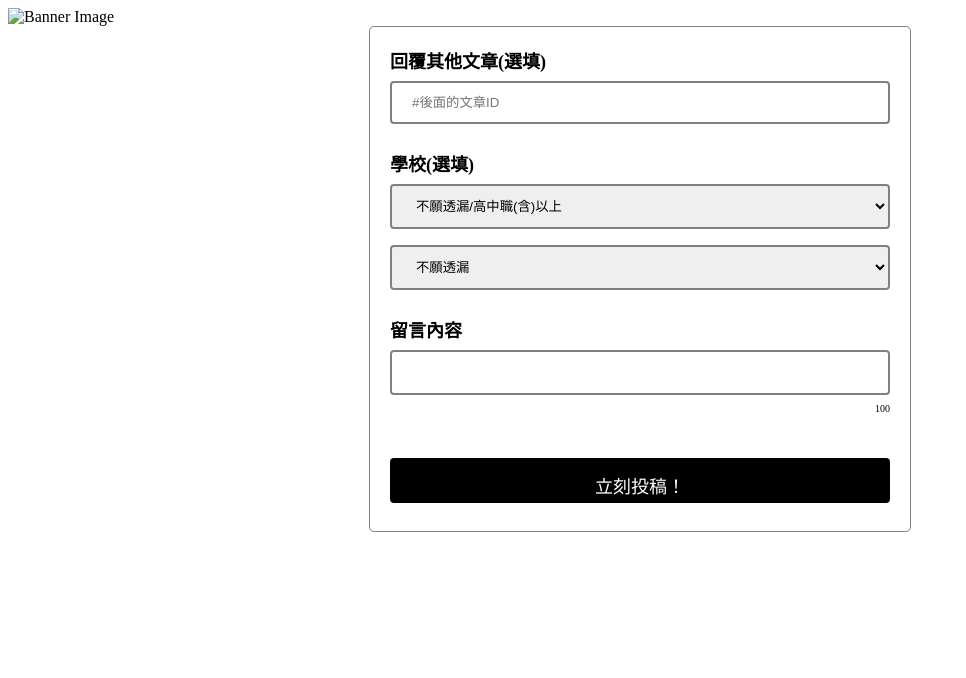
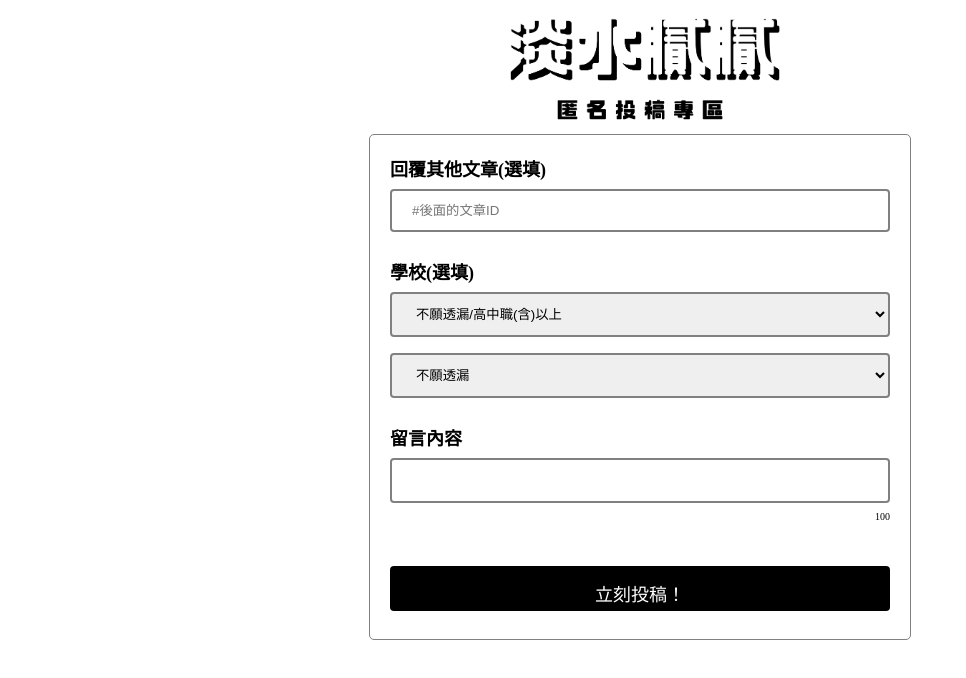
Before and after one commit to ruishengchen/anonymous_board, a plain HTML site: page index.html in a window 1280 px wide. Shown: the whole page, without its empty margins (0-966 px from the left). Drawn offline with Linux system fonts and the light colour scheme.

Commit message:
v1 finish

```diff
--- a/index.html
+++ b/index.html
@@ -6,6 +6,12 @@
 
 <style>
 
+#banner {
+    width: 200px;
+    height: auto;
+    display: block;
+    margin: 0 auto;
+}
 
 form {
   width: 300px;
@@ -42,7 +48,7 @@ select, input[type="number"] {
 
 input[type="submit"] {
   width: 100%;
-  background-color: #4CAF50;
+  background-color: #000000;
   color: white;
   padding: 14px 20px;
   margin: 8px 0;
@@ -54,11 +60,20 @@ input[type="submit"] {
 }
 
 input[type="submit"]:hover {
-  background-color: #45a049;
+  background-color: #111111;
 }
 
 
+
 @media screen and (min-width:500px){
+
+#banner {
+    width: 300px;
+    height: auto;
+    display: block;
+    margin: 0 auto;
+}
+
 form {
   width: 500px;
   margin: 0 auto;
@@ -137,7 +152,7 @@ function school_change(index){
 </script>
 </head>
 <body>
-<img src="banner.jpg" alt="Banner Image">
+<img src="https://ruishengchen.github.io/anonymous_board/banner.png" alt="Banner Image" id="banner"></img>
 <form>
   <label for="reply">回覆其他文章(選填)</label>
   <input type="number" id="reply" name="reply" min="1" max="9999" placeholder="#後面的文章ID">
```
